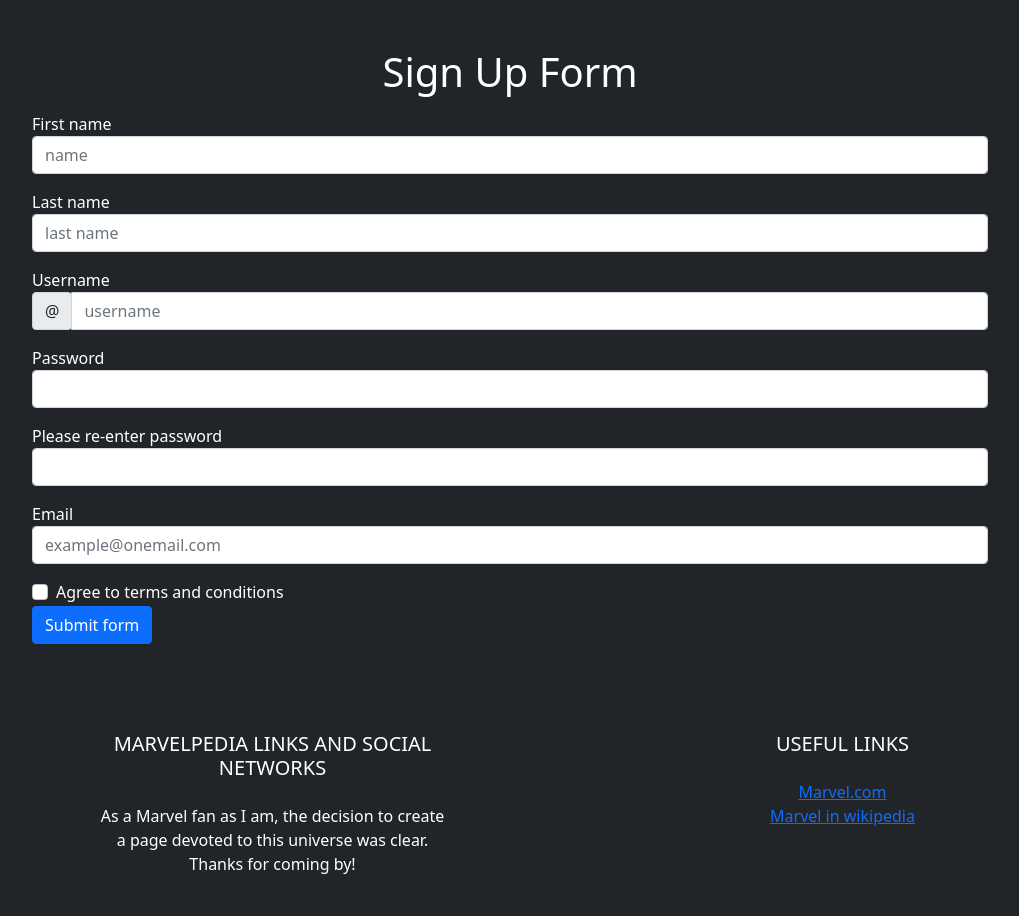
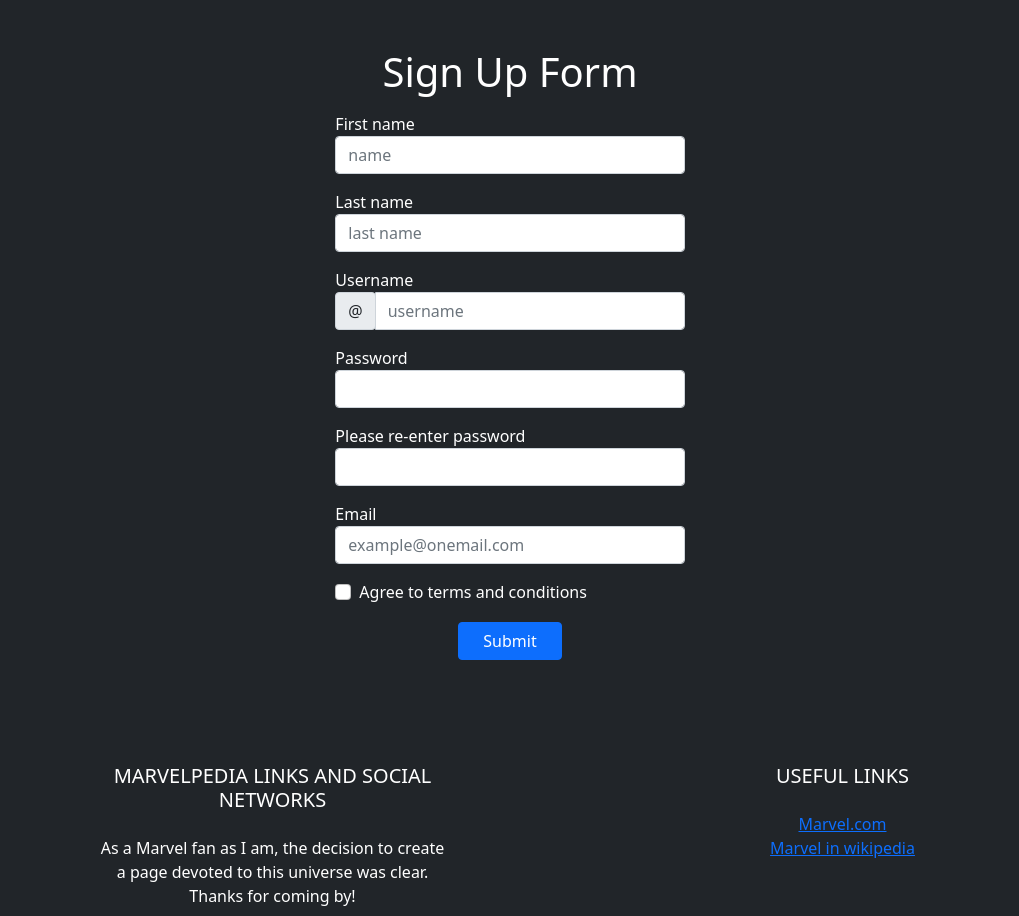
Before and after one commit to dmoreira317/marvel_site, a Django app: page /pages/sign_up_form/ in a window 1280 px wide. Shown: the part 56-972 px from the top of the page, without its empty margins (130-1149 px from the left). Run offline with Django 3.2, Linux system fonts and the light colour scheme; some libraries are stand-ins or nearby versions.

Commit message:
Modified style form button, centered the submit

```diff
--- a/marvelpedia/marvelpedia/templates/marvelapp01/sign_up_form.html
+++ b/marvelpedia/marvelpedia/templates/marvelapp01/sign_up_form.html
@@ -3,18 +3,16 @@
 
 {% block head %} <!--To modify the title of the page or any other head label-->
     <!--html page title-->
-
     <title>Marvelpedia - Sign-Up</title>
 {% endblock %}
 
-
 {% block block1 %}
 <!--content-->
-<div class="container justify-content-center">
+<div class="container justify-content-center col-lg-5 align-items-center">
     <div class="my-5 text-white">
         <h1 class="text-white text-center">Sign Up Form</h1>
         <form class="align-items-center mx-3">
-            <div class="form-row mx-3 align-items-center">
+            <div class="form-row mx-3">
                 <div class="mx-5 my-3">
                     <label for="validationDefault01">First name</label>
                     <input type="text" class="form-control" id="validationDefault01" placeholder="name" required>
@@ -33,7 +31,7 @@
                     </div>
                 </div>
             </div>
-            <div class="form-row mx-3 align-items-center">
+            <div class="form-row mx-3">
                 <div class="mx-5 my-3">
                     <label for="validationDefaultPassword">Password</label>
                     <input type="password" class="form-control" id="validationDefault02" required>
@@ -48,7 +46,7 @@
                     <input type="email" class="form-control" id="validationDefault03" placeholder="example@onemail.com" required>
                 </div>
             </div>
-            <div class="form-row mx-3 align-items-end">
+            <div class="form-row mx-3 align-items-center">
                 <div class="form-group mx-5">
                     <div class="form-check">
                         <input class="form-check-input" type="checkbox" value="" id="invalidCheck2" required>
@@ -57,10 +55,13 @@
                         </label>
                     </div>
                 </div>
-                <button class="btn btn-primary mx-5" type="submit">Submit form</button>
+                <div class="form-row mx-4 align-items-center">
+                    <div class="container text-center">
+                        <button class="btn btn-primary mx-4 my-3 px-4" type="submit">Submit</button>
+                    </div>
+                </div>
             </div>
         </form>
     </div>
-
 </div>
 {% endblock %}
```
